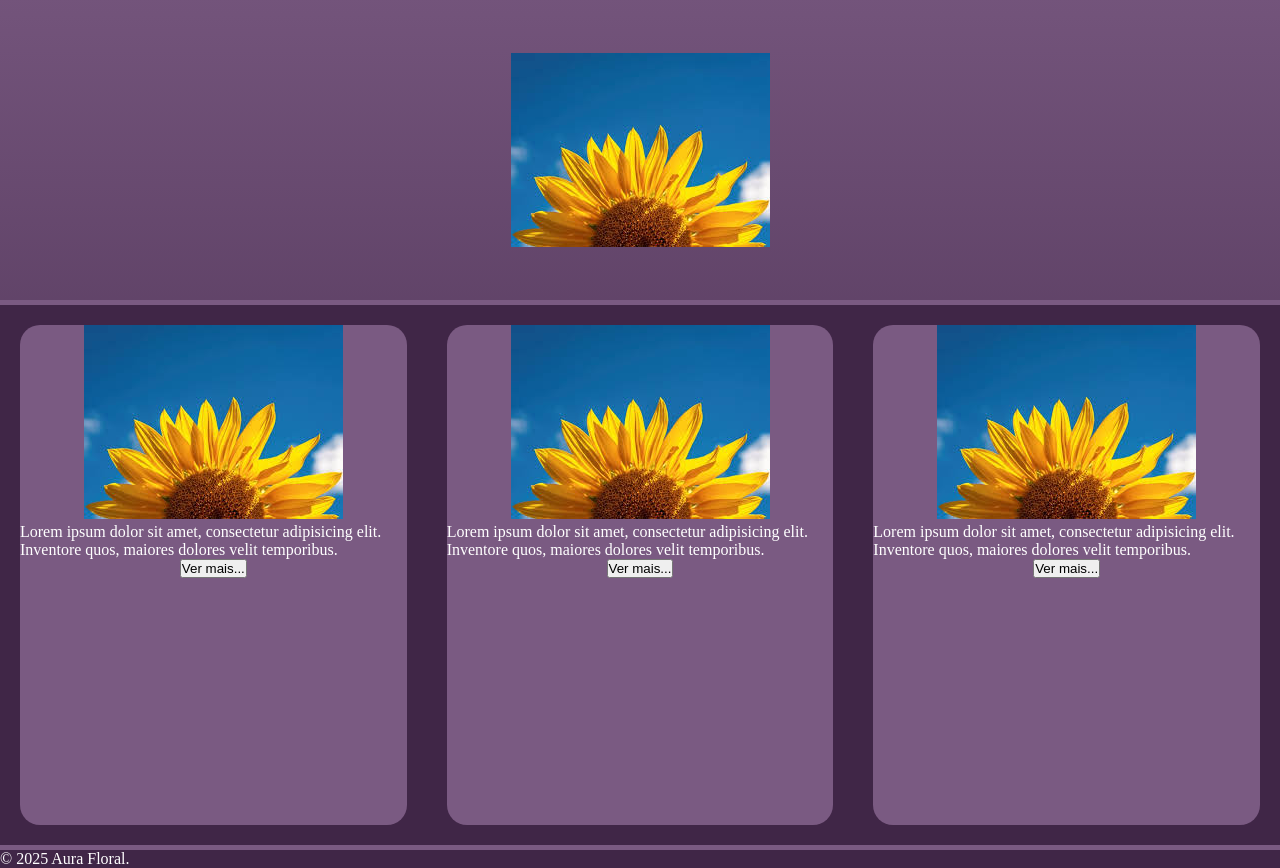
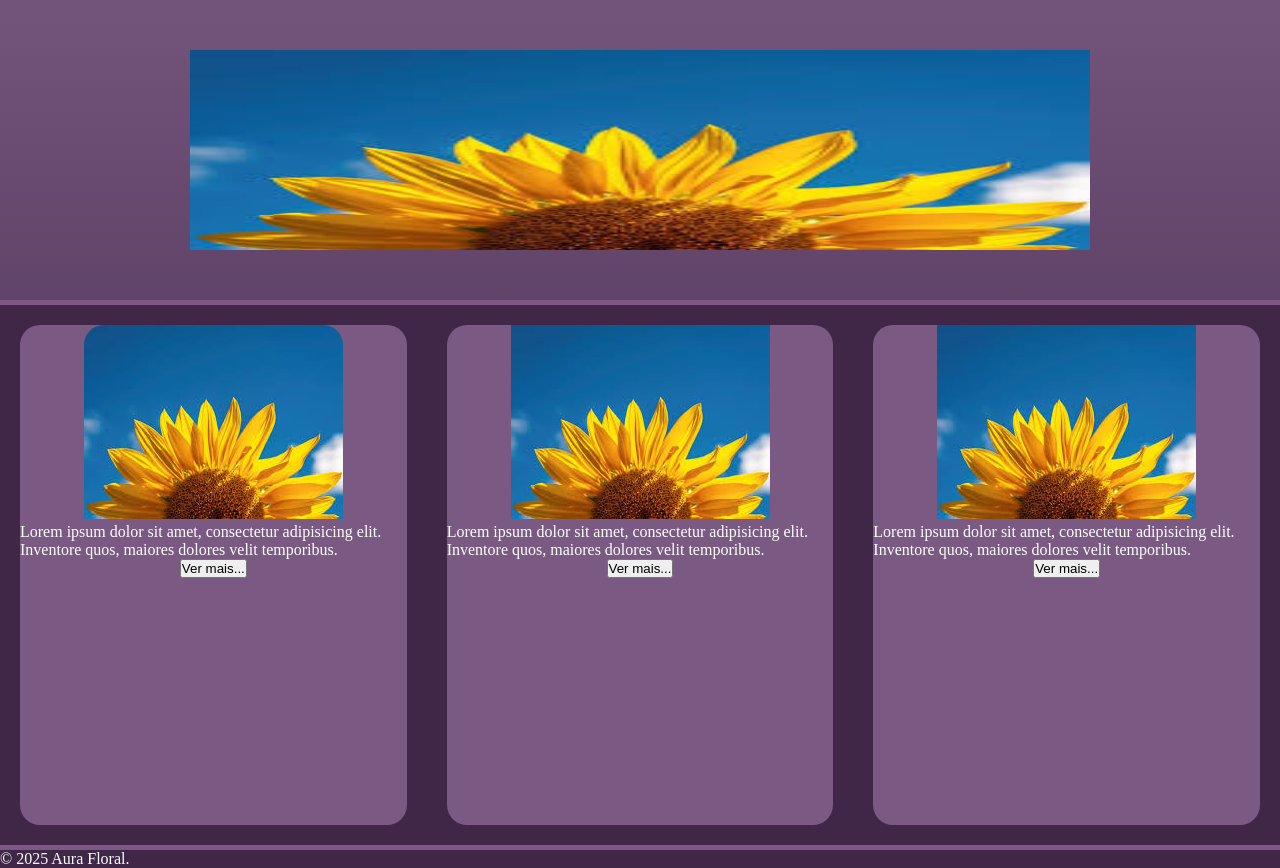
Before and after one commit to liviacamargoap/PROJETO-SITE-FLORES-DS, a Python web app: template templates/inicial.html in a window 1280 px wide. Shown: the part 120-988 px from the top of the page. Run offline with Jinja, Linux system fonts and the light colour scheme; the template is opened without the code that fills it, so the values that code supplies are empty.

Commit message:
MODIFY: teste em imagens CSS, alterar depois ~~

```diff
--- a/styles/global.css
+++ b/styles/global.css
@@ -143,8 +143,15 @@ display: flex;
 flex-direction: column;
 align-items: center;
 }
-
-
+/* TESTES IMAGENS */
+.img_banner{
+  width: 900px;
+  height: 200px;
+}
+.img_teste{
+  width: 100%;
+  border-radius: 20px 20px 0px 0px;
+}
 /* FOOTER */
 .footer__creditos{
   color: white;
--- a/templates/inicial.html
+++ b/templates/inicial.html
@@ -34,14 +34,14 @@
   <main>
 
     <section class="banner__promocoes">
-      <img src="/img/flor01.jpg" alt="Flor....">
+      <img src="/img/flor01.jpg" class="img_banner" alt="Flor....">
     </section>
 
   <section class="produtos">
 
     <article class="produto__venda">
         <div class="produto__imagem">
-          <img src="/img/flor01.jpg" alt="Flor....">
+          <img src="/img/flor01.jpg" class="img_teste" alt="Flor....">
         </div>
 
         <div class="produto__descricao">
```
